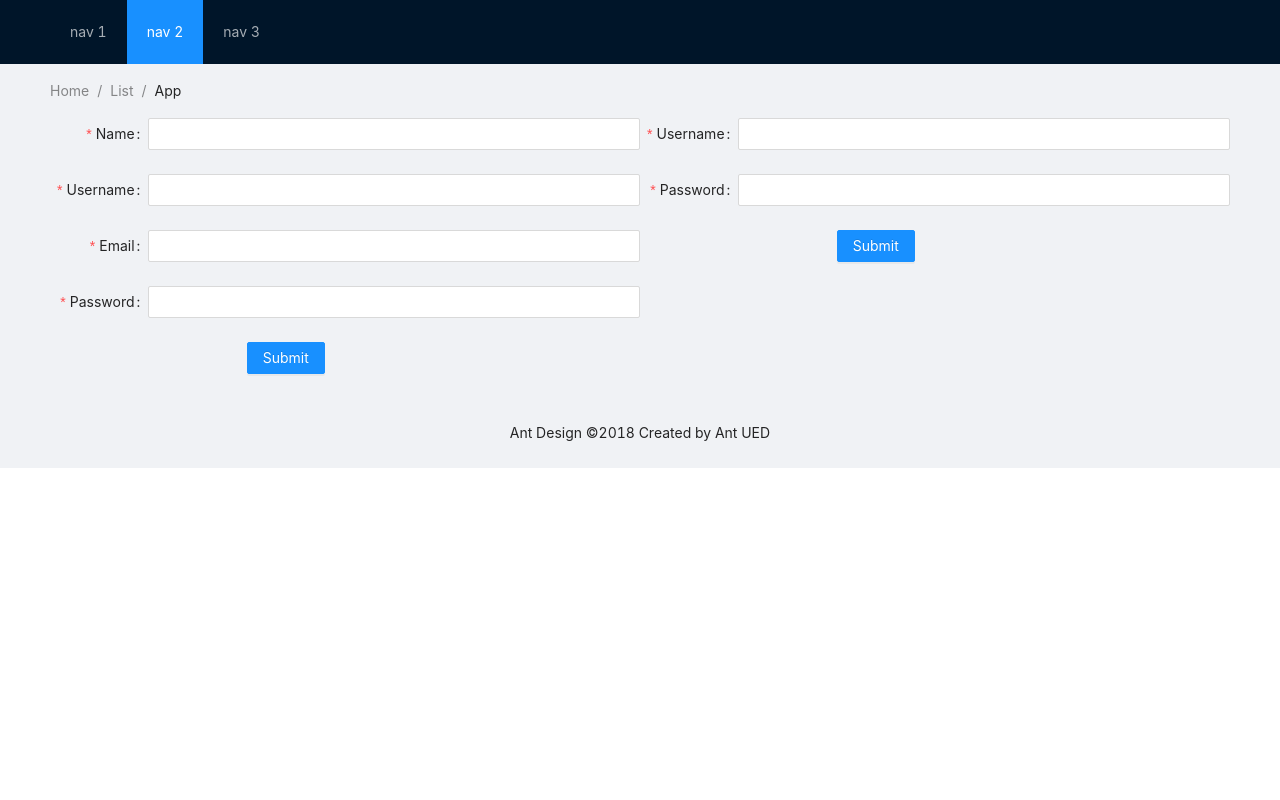
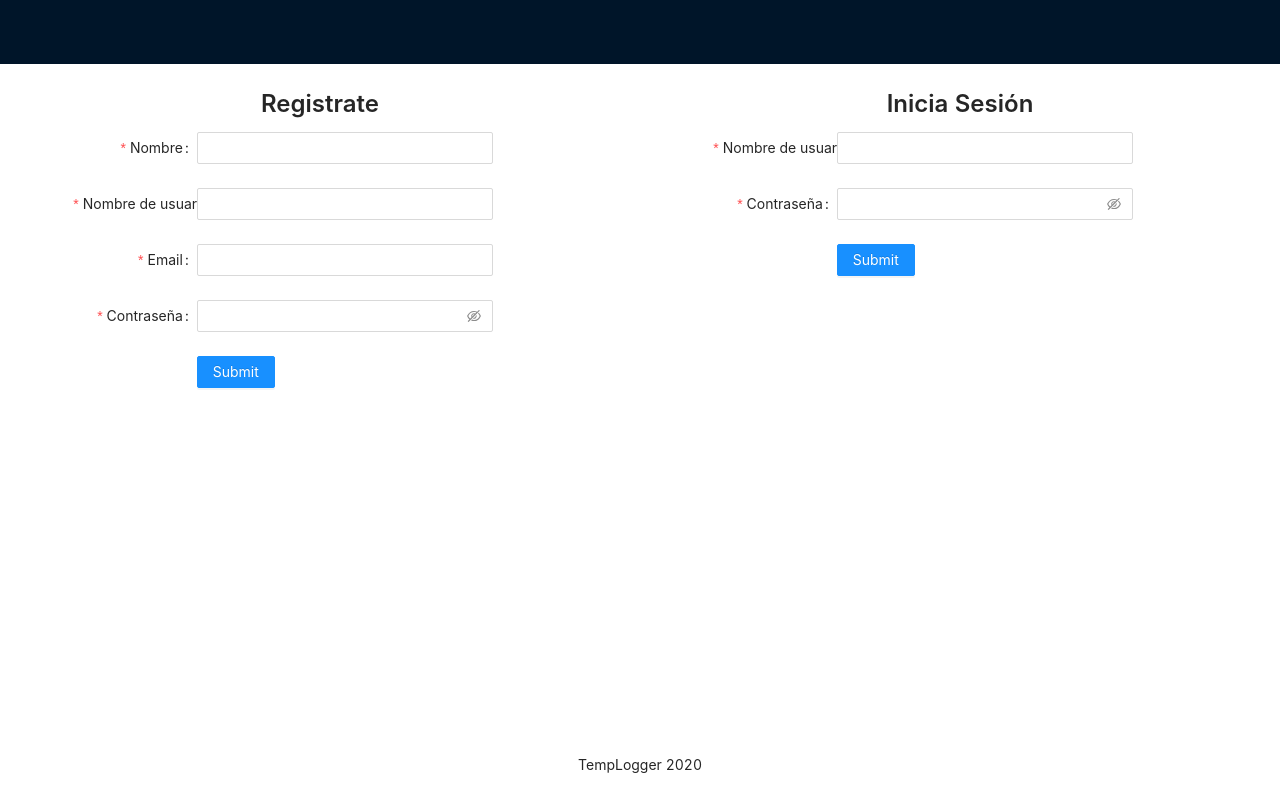
Before and after one commit to pcruiher08/SuperTempLogger, a React (Create React App) app in the folder web/: page /#/ in a window 1280 px wide. Built offline with nearby package versions, Linux system fonts and the light colour scheme; no server answers.

Commit message:
Basic data display

```diff
--- a/web/src/index.js
+++ b/web/src/index.js
@@ -11,31 +11,50 @@ import { Layout, Menu, Breadcrumb } from "antd";
 
 const { Header, Content, Footer } = Layout;
 
+const style = {
+	width: "120px",
+	height: "31px",
+	background: "rgba(255, 255, 255, 0.2)",
+	margin: "16px 24px 16px 0",
+	float: "left",
+};
 ReactDOM.render(
-	<Layout className="layout">
-		<Header>
-			<div className="logo" />
+	<Layout style={{ minHeight: "100vh" }}>
+		<Header style={{ position: "fixed", zIndex: 1, width: "100%" }}>
+			{/* <div style={style} /> */}
 			<Menu theme="dark" mode="horizontal" defaultSelectedKeys={["2"]}>
-				<Menu.Item key="1">nav 1</Menu.Item>
+				{/* <Menu.Item key="1">nav 1</Menu.Item>
 				<Menu.Item key="2">nav 2</Menu.Item>
-				<Menu.Item key="3">nav 3</Menu.Item>
+				<Menu.Item key="3">nav 3</Menu.Item> */}
 			</Menu>
 		</Header>
-		<Content style={{ padding: "0 50px" }}>
-			<Breadcrumb style={{ margin: "16px 0" }}>
+		<Content
+			style={{
+				paddingTop: 64,
+				backgroundColor: "#fff",
+				height: "100%",
+			}}
+		>
+			{/* <Breadcrumb style={{ margin: "16px 0" }}>
 				<Breadcrumb.Item>Home</Breadcrumb.Item>
 				<Breadcrumb.Item>List</Breadcrumb.Item>
 				<Breadcrumb.Item>App</Breadcrumb.Item>
-			</Breadcrumb>
+			</Breadcrumb> */}
+			<div
+				style={{
+					height: "100%",
+				}}
+			>
 				<Router>
 					<Route exact path="/" component={App} />
 					<Route exact path="/user" component={User} />
 					<Route exact path="/dashboard" component={Dashboard} />
 					<Redirect from="/login" to="/" />
 				</Router>
+			</div>
 		</Content>
-		<Footer style={{ textAlign: "center" }}>
-			Ant Design ©2018 Created by Ant UED
+		<Footer style={{ textAlign: "center", backgroundColor: "#fff" }}>
+			TempLogger 2020
 		</Footer>
 	</Layout>,
 	document.getElementById("root")
--- a/web/src/pages/App.js
+++ b/web/src/pages/App.js
@@ -8,8 +8,6 @@ import { Row, Col, Divider } from "antd";
 function App(props) {
 	const history = useHistory();
 	const [logged, setLogged] = useState(false);
-	// process incoming data
-	// Update welcomeMessage state
 	useEffect(() => {
 		fetch("/api/user/data", {
 			method: "POST",
@@ -23,10 +21,10 @@ function App(props) {
 	}, [logged]);
 	return (
 		<Row>
-			<Col span={12}>
+			<Col flex="1 1 500px">
 				<SignUp></SignUp>
 			</Col>
-			<Col span={12}>
+			<Col flex="1 1 500px">
 				<Login></Login>
 			</Col>
 		</Row>
--- a/web/src/pages/User.js
+++ b/web/src/pages/User.js
@@ -1,7 +1,8 @@
 import React, { Component, useState, useEffect } from "react";
-import { Form, Input, InputNumber, Button, Row, Col, Space } from "antd";
+import { Form, Input, InputNumber, Button, Row, Col, Typography } from "antd";
 import { useHistory } from "react-router-dom";
 import QRCode from "qrcode.react";
+const { Title, Text, Paragraph } = Typography;
 
 const User = () => {
 	const [userData, setUserData] = useState({});
@@ -27,10 +28,13 @@ const User = () => {
 	return (
 		<Row>
 			<Col span={12} offset={6}>
-				<QRCode value={userData.code} />
-				<p>{userData.name}</p>
-				<p>{userData.username}</p>
-				<p>{userData.email}</p>
+				<div style={{ textAlign: "center", padding: "24px" }}>
+					<QRCode value={userData.code} size={256} />
+					<Paragraph>Nombre: {userData.name}</Paragraph>
+					<Paragraph>
+						Nombre de usuario: {userData.username}
+					</Paragraph>
+					<Paragraph>Email: {userData.email}</Paragraph>
 					<button
 						onClick={() => {
 							fetch("/api/user/update", {
@@ -63,6 +67,7 @@ const User = () => {
 							Ve a dashboard
 						</button>
 					) : null}
+				</div>
 			</Col>
 		</Row>
 	);
--- a/web/src/pages/auth/Login.js
+++ b/web/src/pages/auth/Login.js
@@ -1,10 +1,11 @@
 import React, { Component } from "react";
-import { Form, Input, InputNumber, Button, Row, Col } from "antd";
-import { withRouter } from "react-router-dom";
+import { withRouter } from "react-router";
+import { Form, Input, InputNumber, Button, Row, Col, Typography } from "antd";
+const { Title, Text } = Typography;
 
 const layout = {
-	labelCol: { span: 4 },
-	wrapperCol: { span: 20 },
+	labelCol: { span: 5, offset: 2 },
+	wrapperCol: { span: 12 },
 };
 
 const validateMessages = {
@@ -45,6 +46,10 @@ class Login extends Component {
 		};
 
 		return (
+			<div style={{ padding: "24px" }}>
+				<div style={{ textAlign: "center" }}>
+					<Title level={3}>Inicia Sesión </Title>
+				</div>
 				<Form
 					{...layout}
 					name="nest-messages"
@@ -53,24 +58,25 @@ class Login extends Component {
 				>
 					<Form.Item
 						name={["user", "username"]}
-					label="Username"
+						label="Nombre de usuario"
 						rules={[{ required: true }]}
 					>
 						<Input />
 					</Form.Item>
 					<Form.Item
 						name={["user", "password"]}
-					label="Password"
+						label="Contraseña"
 						rules={[{ required: true }]}
 					>
-					<Input />
+						<Input.Password />
 					</Form.Item>
-				<Form.Item wrapperCol={{ ...layout.wrapperCol, offset: 8 }}>
+					<Form.Item wrapperCol={{ ...layout.wrapperCol, offset: 7 }}>
 						<Button type="primary" htmlType="submit">
 							Submit
 						</Button>
 					</Form.Item>
 				</Form>
+			</div>
 		);
 	}
 }
--- a/web/src/pages/auth/SignUp.js
+++ b/web/src/pages/auth/SignUp.js
@@ -1,10 +1,11 @@
 import React, { useState } from "react";
-import { Form, Input, InputNumber, Button, Row, Col } from "antd";
+import { Form, Input, InputNumber, Button, Row, Col, Typography } from "antd";
 import { withRouter } from "react-router";
+const { Title, Text } = Typography;
 
 const layout = {
-	labelCol: { span: 4 },
-	wrapperCol: { span: 20 },
+	labelCol: { span: 5, offset: 2 },
+	wrapperCol: { span: 12 },
 };
 
 const validateMessages = {
@@ -42,7 +43,10 @@ const SignUp = () => {
 	};
 
 	return (
-		<>
+		<div style={{ padding: "24px" }}>
+			<div style={{ textAlign: "center" }}>
+				<Title level={3}>Registrate</Title>
+			</div>
 			<Form
 				{...layout}
 				name="nest-messages"
@@ -52,14 +56,14 @@ const SignUp = () => {
 			>
 				<Form.Item
 					name={["user", "name"]}
-					label="Name"
+					label="Nombre"
 					rules={[{ required: true }]}
 				>
 					<Input />
 				</Form.Item>
 				<Form.Item
 					name={["user", "username"]}
-					label="Username"
+					label="Nombre de usuario"
 					rules={[{ required: true }]}
 				>
 					<Input />
@@ -73,19 +77,19 @@ const SignUp = () => {
 				</Form.Item>
 				<Form.Item
 					name={["user", "password"]}
-					label="Password"
+					label="Contraseña"
 					rules={[{ required: true }]}
 				>
-					<Input />
+					<Input.Password />
 				</Form.Item>
-				<Form.Item wrapperCol={{ ...layout.wrapperCol, offset: 8 }}>
+				<Form.Item wrapperCol={{ ...layout.wrapperCol, offset: 7 }}>
 					<Button type="primary" htmlType="submit">
 						Submit
 					</Button>
 				</Form.Item>
 			</Form>
-			{success ? <p>Te registraste con éxito</p> : null}
-		</>
+			{success ? <Text>Te registraste con éxito</Text> : null}
+		</div>
 	);
 };
 
--- a/web/src/pages/dashboard/Dashboard.js
+++ b/web/src/pages/dashboard/Dashboard.js
@@ -1,12 +1,29 @@
 import React, { useState, useEffect } from "react";
 import { withRouter } from "react-router";
-import { Button, Modal, Form, Input, Radio, Select } from "antd";
+import {
+	Button,
+	Modal,
+	Form,
+	Input,
+	Radio,
+	Typography,
+	Select,
+	Layout,
+	Menu,
+	Breadcrumb,
+	Table,
+	Tag
+} from "antd";
+import {
+	UserOutlined,
+	LaptopOutlined,
+	NotificationOutlined,
+} from "@ant-design/icons";
 import { json } from "body-parser";
-const { Option } = Select;
-
-function handleChange(value) {
-	console.log(`selected ${value}`);
-}
+const { SubMenu } = Menu;
+const { Header, Content, Sider } = Layout;
+const { Title, Text, Paragraph } = Typography;
+const { Option, OptGroup } = Select;
 
 const TagSelect = () => {};
 
@@ -17,7 +34,7 @@ const CreateGroupForm = ({ visible, onCreate, onCancel }) => {
 	return (
 		<Modal
 			visible={visible}
-			title="Create a new collection"
+			title="Crear un nuevo grupo"
 			okText="Crear"
 			cancelText="Cancelar"
 			onCancel={onCancel}
@@ -71,6 +88,10 @@ const CreateGroupForm = ({ visible, onCreate, onCancel }) => {
 
 const Dashboard = () => {
 	const [visible, setVisible] = useState(false);
+	const [userData, setUserData] = useState({});
+	const [selected, setSelected] = useState("");
+	const [records, setRecords] = useState([]);
+
 	useEffect(() => {
 		fetch("/api/user/data", {
 			method: "post",
@@ -82,12 +103,42 @@ const Dashboard = () => {
 				return response.json();
 			})
 			.then(function (data) {
-				console.log("", data);
+				console.log(data);
+				setUserData(data);
+				if (data.groups.length > 0) {
+					setSelected(data.groups[0]._id);
+				}
 				// if (data.username && !data.admin) {
 				// 	this.props.history.push("/user");
 				// }
 			});
 	}, []);
+
+	useEffect(() => {
+		if (Object.keys(userData).length != 0) {
+			fetch("/api/record/list/group", {
+				method: "post",
+				headers: {
+					"Content-Type": "application/json",
+				},
+				body: JSON.stringify({
+					// groupId: "5f4af874a8ed837950ee0d16",
+					groupId: selected,
+				}),
+			})
+				.then(function (response) {
+					return response.json();
+				})
+				.then(function (data) {
+					console.log(data);
+					setRecords(data);
+					// setUserData(data);
+					// if (data.username && !data.admin) {
+					// 	this.props.history.push("/user");
+					// }
+				});
+		}
+	}, [selected]);
 
 	const onCreate = (values) => {
 		console.log(values);
@@ -107,15 +158,94 @@ const Dashboard = () => {
 		setVisible(false);
 	};
 
-	return (
-		<div>
+	return userData.groups && userData.groups.length > 0 ? (
+		<Layout style={{ minHeight: "100vh" }}>
+			<Sider width={200} className="site-layout-background">
+				<Menu
+					mode="inline"
+					defaultSelectedKeys={["1"]}
+					defaultOpenKeys={["sub1"]}
+					style={{ height: "100%", borderRight: 0 }}
+				>
+					<Select
+						defaultValue={userData.groups[0]._id}
+						style={{ width: 200 }}
+						onChange={(value) => {
+							setSelected(value);
+						}}
+					>
+						{userData.groups.map((group) => (
+							<Option value={group._id}>{group.name}</Option>
+						))}
+					</Select>
+					<Menu.Item key="1">option1</Menu.Item>
+					<Menu.Item key="2">option2</Menu.Item>
+					<Menu.Item key="3">option3</Menu.Item>
+					<Menu.Item key="4">option4</Menu.Item>
+				</Menu>
+			</Sider>
+			<Layout style={{ padding: "12px 24px 24px" }}>
+				<Text>ID: {selected}</Text>
+				<Content
+					className="site-layout-background"
+					style={{
+						padding: 24,
+						margin: 0,
+						minHeight: 280,
+					}}
+				>
+					<Table
+						columns={[
+							{
+								title: "Temperatura",
+								key: "temp",
+								dataIndex: "temp",
+								render: (text) =>
+									parseFloat(text) > 37 ? (
+										<Tag color="red">{text}</Tag>
+									) : (
+										<Tag color="default">{text}</Tag>
+									),
+							},
+							{
+								title: "Persona",
+								key: "user",
+								dataIndex: "user",
+							},
+							{
+								title: "Hora",
+								key: "date",
+								dataIndex: "date",
+							},
+						]}
+						dataSource={records.map((record, idx) => ({
+							key: idx,
+							temp: record.temp,
+							date: record.date,
+							user: record.user ? record.user.name : "",
+						}))}
+					/>
+				</Content>
+			</Layout>
+		</Layout>
+	) : (
+		<div
+			style={{
+				display: "flex",
+				flexDirection: "column",
+				justifyContent: "center",
+				height: "100%",
+				textAlign: "center",
+			}}
+		>
+			<Paragraph>Aún no tienes grupos</Paragraph>
 			<Button
 				type="primary"
 				onClick={() => {
 					setVisible(true);
 				}}
 			>
-				New Collection
+				Crear Grupo
 			</Button>
 			<CreateGroupForm
 				visible={visible}
```
Also changed, not shown: 2 other files (tests, documents, lock files or other folders). Lines whose indentation alone changed are shown as unchanged.
